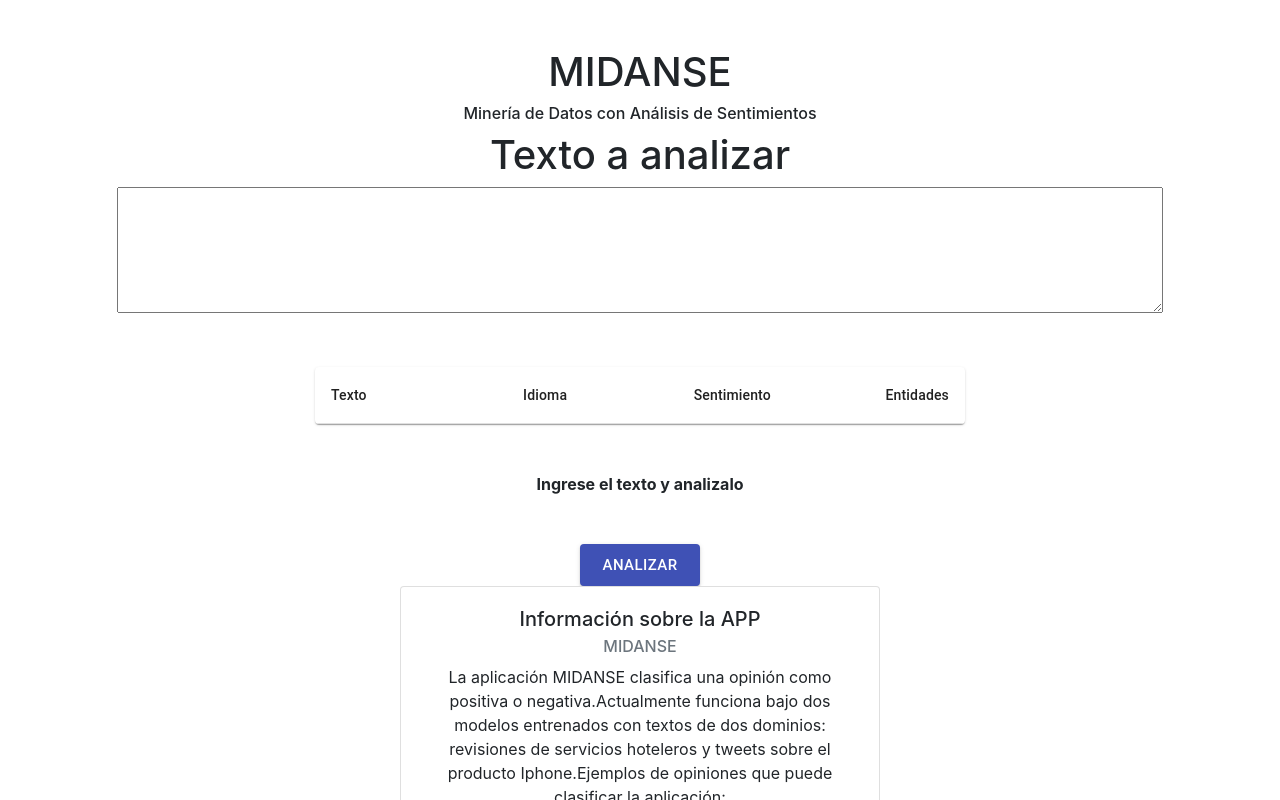
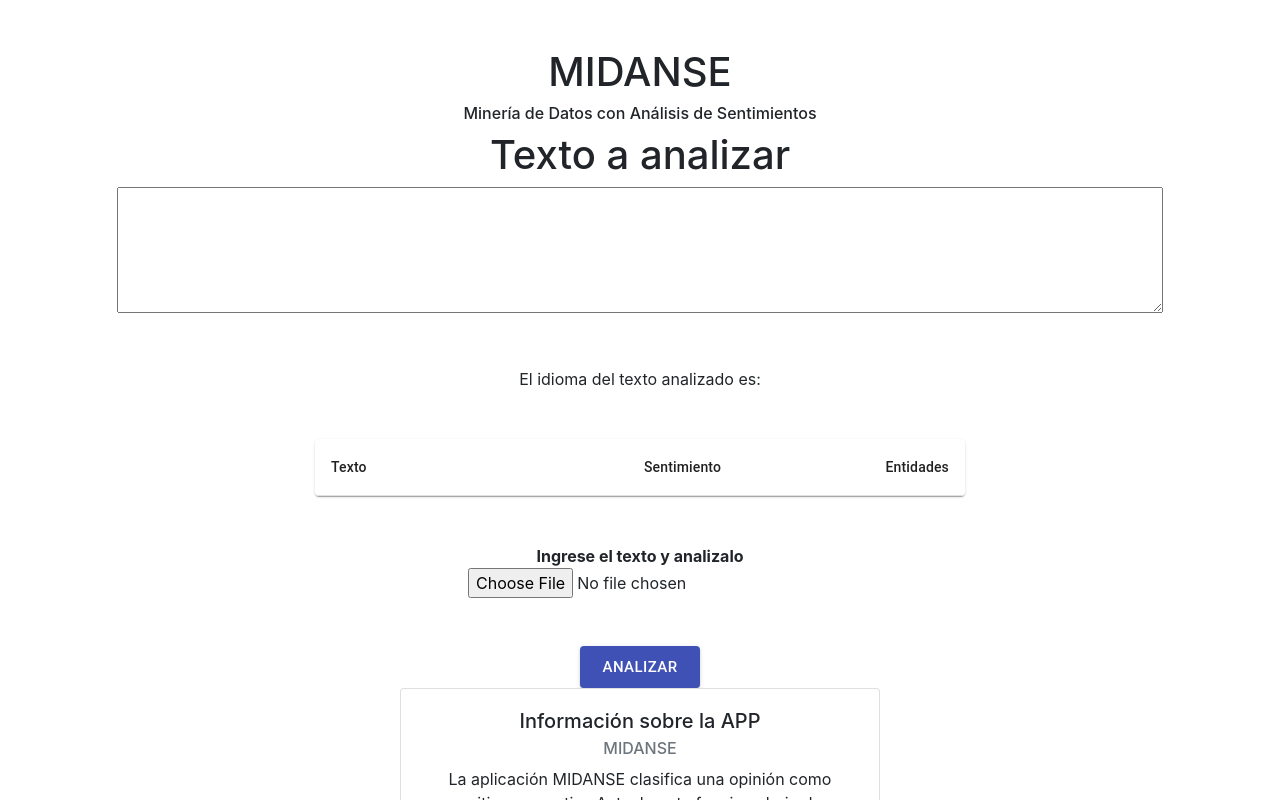
Before and after one commit to EdisonBedoya98/ReactRestAPIDjango, a React (Create React App) app: page / in a window 1280 px wide. Shown: the top 800 px of the page. Built offline with nearby package versions, Linux system fonts and the light colour scheme.

Commit message:
se implementa analizar un archivo

```diff
--- a/src/BasicTable.js
+++ b/src/BasicTable.js
@@ -35,7 +35,6 @@
         <TableHead>
           <TableRow>
             <TableCell>Texto</TableCell>
-            <TableCell align="right">Idioma</TableCell>
             <TableCell align="right">Sentimiento</TableCell>
             <TableCell align="right">Entidades</TableCell>
           </TableRow>
@@ -47,7 +46,6 @@
               <TableCell component="th" scope="row">
                 {row}
               </TableCell>
-              <TableCell align="right">{props.responseData.name =='Spanish'?'Español':'Ingles'}</TableCell>
               <TableCell align="right">{props.responseData.feeling[index]<0.5?'Negativo 😟':'Positivo 🤗'}</TableCell>
               <TableCell align="right">{props.responseData.entities[index].map((entitie) => entitie + " ")}</TableCell>
             </TableRow>
--- /dev/null
+++ b/src/FileInput.js
@@ -0,0 +1,30 @@
+import React from "react";
+class FileInput extends React.Component {
+    constructor(props) {
+      super(props)
+      this.uploadFile = this.uploadFile.bind(this);
+    }
+
+    uploadFile(e) {
+      e.preventDefault()
+      const reader = new FileReader()
+      reader.onload = async (e) => {
+        const text = (e.target.result)
+        console.log(text)
+        this.props.handler(text)
+      };
+      reader.readAsText(e.target.files[0])
+
+    }
+
+    render() {
+      return <span>
+        <input type="file"
+        name="myFile"
+        onChange={this.uploadFile}
+        color="primary"/>
+      </span>
+    }
+}
+
+export default FileInput;
--- a/src/FormSentimentIndex.js
+++ b/src/FormSentimentIndex.js
@@ -3,10 +3,8 @@
 import Container from "react-bootstrap/Container";
 import Button from "@material-ui/core/Button";
 import { CircularProgress } from "@material-ui/core";
-import List from "@material-ui/core/List";
-import ListItem from "@material-ui/core/ListItem";
-import ListItemText from "@material-ui/core/ListItemText";
 import BasicTable from "./BasicTable";
+import FileInput from "./FileInput";
 
 class FormSentimentIndex extends Component {
   state = {
@@ -21,9 +19,18 @@
     feeling: "",
     entities: [],
   };
+
   handleChange = (e) => {
     this.setState({ [e.target.name]: e.target.value });
   };
+
+  handler = (val) => {
+    this.setState({
+      text: val
+    })
+
+    console.log('hi desde el padre '+val)
+  }
   handleSubmit = (e) => {
     e.preventDefault();
     const { text } = this.state;
@@ -95,20 +102,34 @@
                 </Row>
                 <Row className="justify-content-md-center">
                   <div className="mt-5">
-                    <BasicTable
-                      responseData={this.state}
-                    ></BasicTable>
-
+                    El idioma del texto analizado es:{" "}
+                    {(() => {
+                      if (name === "") {
+                        return <div></div>;
+                      } else if (name === "Spanish") {
+                        return <div>Español</div>;
+                      } else if (name === "English") {
+                        return <div>Ingles</div>;
+                      } else {
+                        return <div>Idioma no soportado</div>;
+                      }
+                    })()}
                   </div>
                 </Row>
                 <Row className="justify-content-md-center">
                   <div className="mt-5">
-                    <b>
-                       Ingrese el texto y analizalo
-                    </b>
+                    <BasicTable responseData={this.state}></BasicTable>
+                  </div>
+                </Row>
+                <Row className="justify-content-md-center">
+                  <div className="mt-5">
+                    <b>Ingrese el texto y analizalo</b>
                   </div>
                 </Row>
               </Container>
+            </div>
+            <div>
+              <FileInput handler = {this.handler}/>
             </div>
             <div className="control mt-5">
               <Button
```
